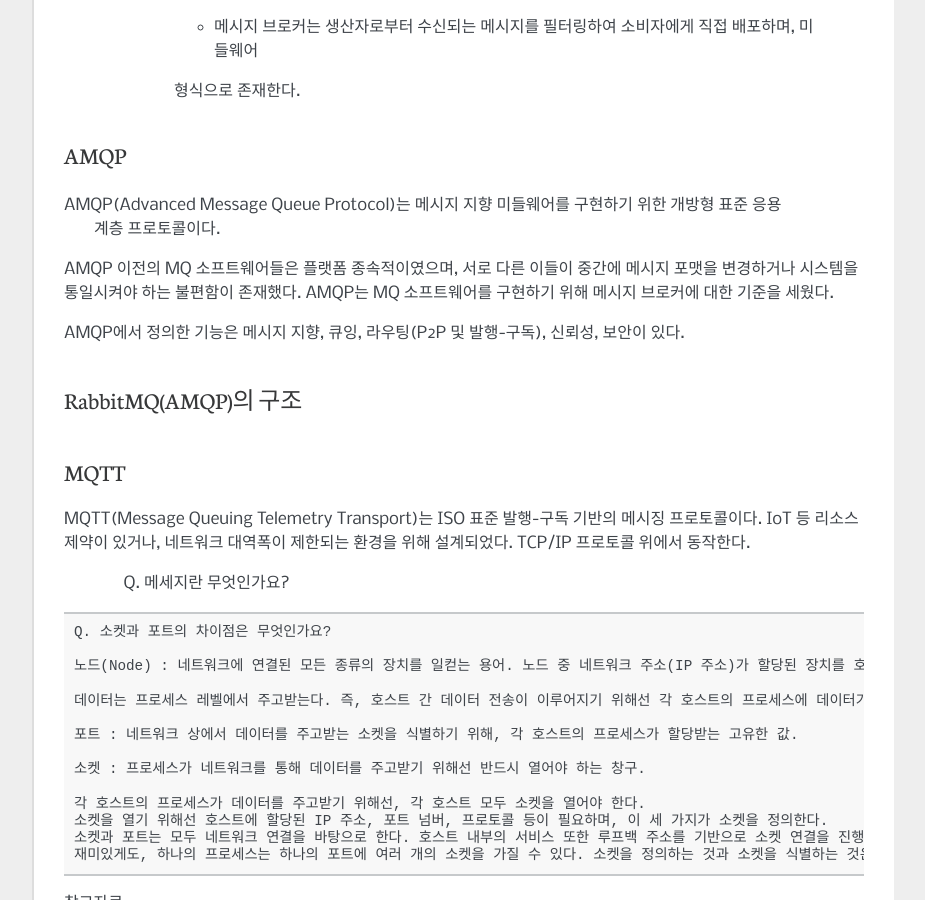
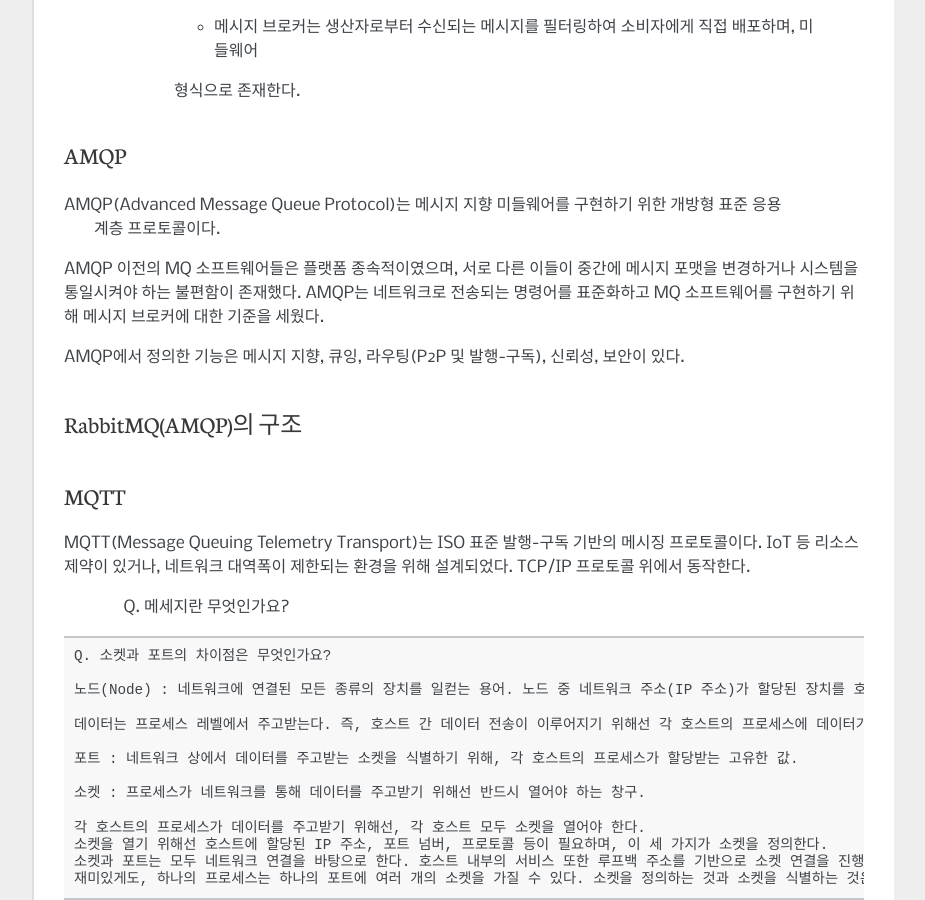
Before and after one commit to hdoo42/Ronna-Burning-OpenStack, a Sphinx documentation site: the page built from docs/source/doohkim.rst, in a window 1280 px wide and 900 px high, scrolled down 654 px. Shown: the whole window, without its empty margins (198-1123 px from the left). Built offline with Sphinx 7.4.7, drawn with Linux system fonts in a browser that asks for light colours.

Commit message:
1.13 수정

```diff
--- a/docs/source/doohkim.rst
+++ b/docs/source/doohkim.rst
@@ -33,7 +33,7 @@
  계층 프로토콜이다.
 
 AMQP 이전의 MQ 소프트웨어들은 플랫폼 종속적이였으며, 서로 다른 이들이 중간에 메시지 포맷을 변경하거나
-시스템을 통일시켜야 하는 불편함이 존재했다. AMQP는 MQ 소프트웨어를 구현하기 위해 메시지 브로커에 대한 기준을
+시스템을 통일시켜야 하는 불편함이 존재했다. AMQP는 네트워크로 전송되는 명령어를 표준화하고 MQ 소프트웨어를 구현하기 위해  메시지 브로커에 대한 기준을
 세웠다.
 
 AMQP에서 정의한 기능은 메시지 지향, 큐잉, 라우팅(P2P 및 발행-구독), 신뢰성, 보안이 있다.
--- a/docs/source/http.rst
+++ b/docs/source/http.rst
@@ -56,10 +56,14 @@
 응답 코드
 -------------
 100번대 - informational response
+
 200번대 - success
+
 300번대 - redirection
     리다이렉션은 주로 대체할 URL을 제시한다. 서버에서 정적인 파일 소개가 아니라 정의된 동작(script 등)을 통해 응답하는 경우가 많다.
+
 400번대 - client errors
+
 500번대 - server errors
 
 참고자료
```
Also changed, not shown: README.md (+2 -2 lines).
